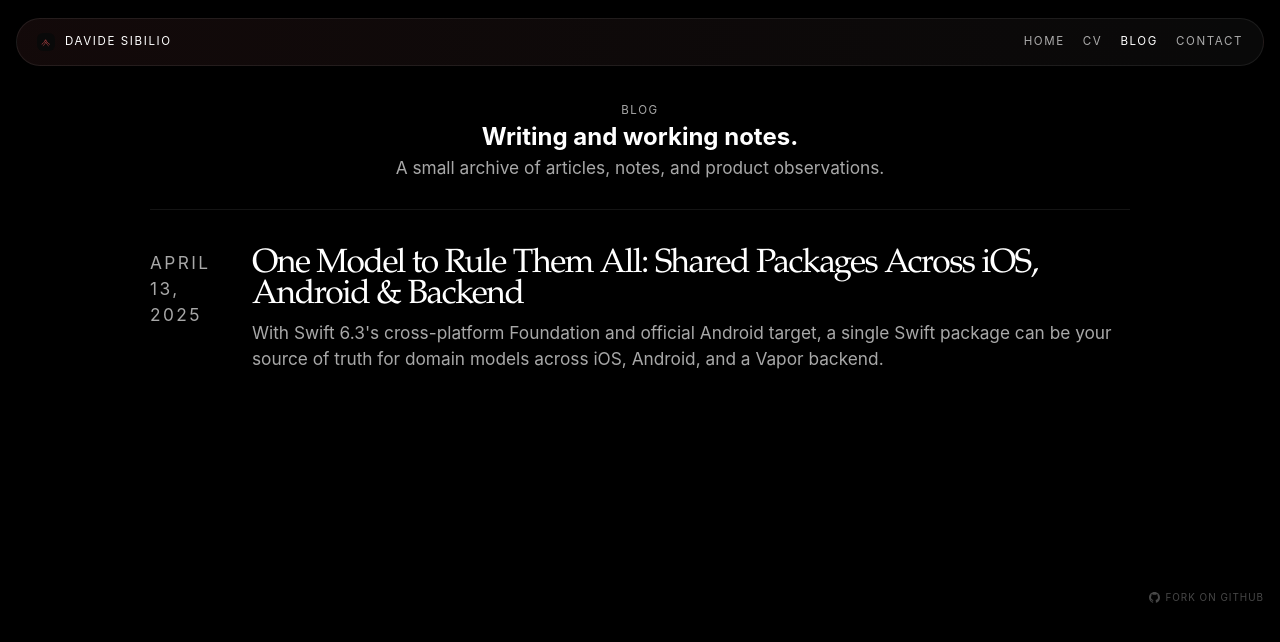
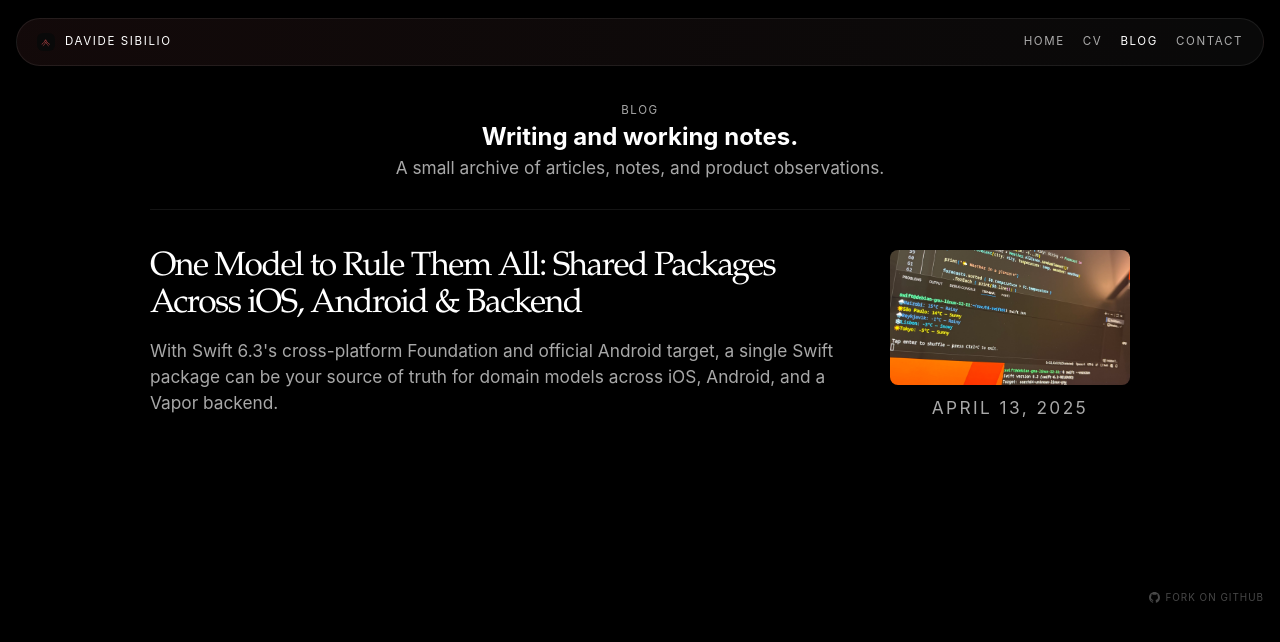
Before and after one commit to iDevid/sibil.io, a Vue app: page /blog in a window 1280 px wide. Shown: the top 642 px of the page. Built offline with nearby package versions, Linux system fonts and the light colour scheme.

Commit message:
feat: added cover image to blog posts

```diff
--- a/src/models/blog/2025-04-04/swift-shared-models.ts
+++ b/src/models/blog/2025-04-04/swift-shared-models.ts
@@ -6,6 +6,7 @@ const post: BlogPost = {
   dateLabel: 'April 13, 2025',
   eyebrow: 'Deep Dive · Swift 6.3',
   title: 'One Model to Rule Them All: Shared Packages Across iOS, Android & Backend',
+  coverImage: '/blog/shared-models.jpg',
   excerpt:
     'With Swift 6.3\'s cross-platform Foundation and official Android target, a single Swift package can be your source of truth for domain models across iOS, Android, and a Vapor backend.',
   content: [
--- a/src/models/blog/index.ts
+++ b/src/models/blog/index.ts
@@ -14,11 +14,12 @@ export const blogEntries: BlogPost[] = Object.entries(blogModules)
   .map(([, module]) => module.default)
 
 export const blogPosts: BlogPostSummary[] = blogEntries.map(
-  ({ slug, dateLabel, title, excerpt }) => ({
+  ({ slug, dateLabel, title, excerpt, coverImage }) => ({
     slug,
     dateLabel,
     title,
     excerpt,
+    coverImage,
   }),
 )
 
--- a/src/models/blog/types.ts
+++ b/src/models/blog/types.ts
@@ -10,6 +10,7 @@ export interface BlogPostSummary {
   dateLabel: string
   title: string
   excerpt: string
+  coverImage?: string
 }
 
 export interface BlogPost extends BlogPostSummary {
--- a/src/style.css
+++ b/src/style.css
@@ -397,7 +397,7 @@ main {
   font-family: var(--serif);
   font-weight: 400;
   letter-spacing: -0.045em;
-  line-height: 0.92;
+  line-height: 1.1;
 }
 
 .section-heading h2 {
@@ -430,9 +430,32 @@ main {
   padding-top: 0;
 }
 
+.article-row--has-cover {
+  grid-template-columns: minmax(0, 1fr) clamp(160px, 22vw, 240px);
+}
+
+.article-cover-col {
+  display: flex;
+  flex-direction: column;
+  gap: 10px;
+}
+
+.article-cover-thumb {
+  width: 100%;
+  aspect-ratio: 16 / 9;
+  object-fit: cover;
+  border-radius: 8px;
+  display: block;
+}
+
+.article-cover-date {
+  margin: 0;
+  text-align: center;
+}
+
 .article-row h3 {
   font-size: clamp(1.4rem, 2.7vw, 2.1rem);
-  margin-bottom: 8px;
+  margin-bottom: 14px;
 }
 
 .cv-row h3 {
--- a/src/views/BlogPage.vue
+++ b/src/views/BlogPage.vue
@@ -12,13 +12,20 @@
           v-for="post in blogPosts"
           :key="post.slug"
           class="article-row"
+          :class="{ 'article-row--has-cover': post.coverImage }"
         >
-          <p class="article-meta">{{ post.dateLabel }}</p>
+          <p v-if="!post.coverImage" class="article-meta">{{ post.dateLabel }}</p>
           <div>
             <h3>
               <RouterLink :to="`/blog/${post.slug}`">{{ post.title }}</RouterLink>
             </h3>
             <p>{{ post.excerpt }}</p>
+          </div>
+          <div v-if="post.coverImage" class="article-cover-col">
+            <RouterLink :to="`/blog/${post.slug}`">
+              <img :src="post.coverImage" :alt="post.title" class="article-cover-thumb" />
+            </RouterLink>
+            <p class="article-meta article-cover-date">{{ post.dateLabel }}</p>
           </div>
         </article>
       </div>
--- a/src/views/BlogPostPage.vue
+++ b/src/views/BlogPostPage.vue
@@ -5,6 +5,10 @@
       <h1>{{ post.title }}</h1>
       <p class="lead article-date">{{ post.dateLabel }}</p>
     </section>
+
+    <div v-if="post.coverImage" class="section cover-image-wrap">
+      <img :src="post.coverImage" :alt="post.title" class="cover-image" />
+    </div>
 
     <article class="section article-body">
       <template v-for="(block, i) in post.content" :key="i">
@@ -54,6 +58,19 @@ useSeoMeta({
 </script>
 
 <style scoped>
+.cover-image-wrap {
+  padding-top: 0;
+  padding-bottom: 0;
+}
+
+.cover-image {
+  width: 100%;
+  max-height: 420px;
+  object-fit: cover;
+  border-radius: 12px;
+  display: block;
+}
+
 :deep(.justified-para),
 :deep(p) {
   color: var(--muted);
```
Also changed, not shown: scripts/prerender.mjs (+16 -4 lines), public/blog/shared-models.jpg (added).
